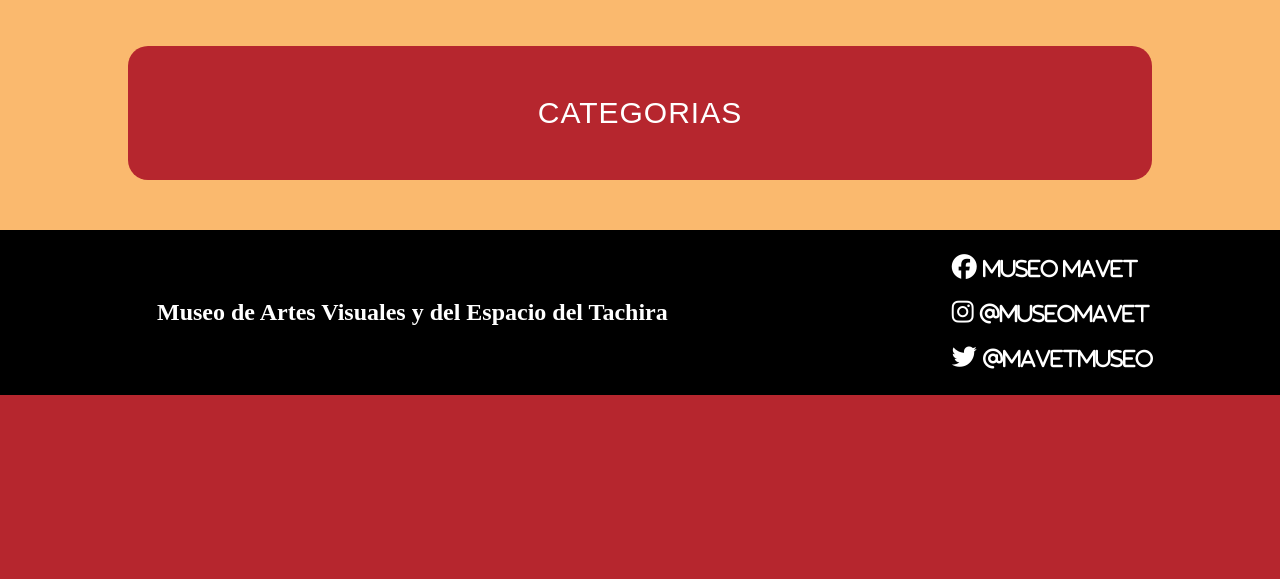
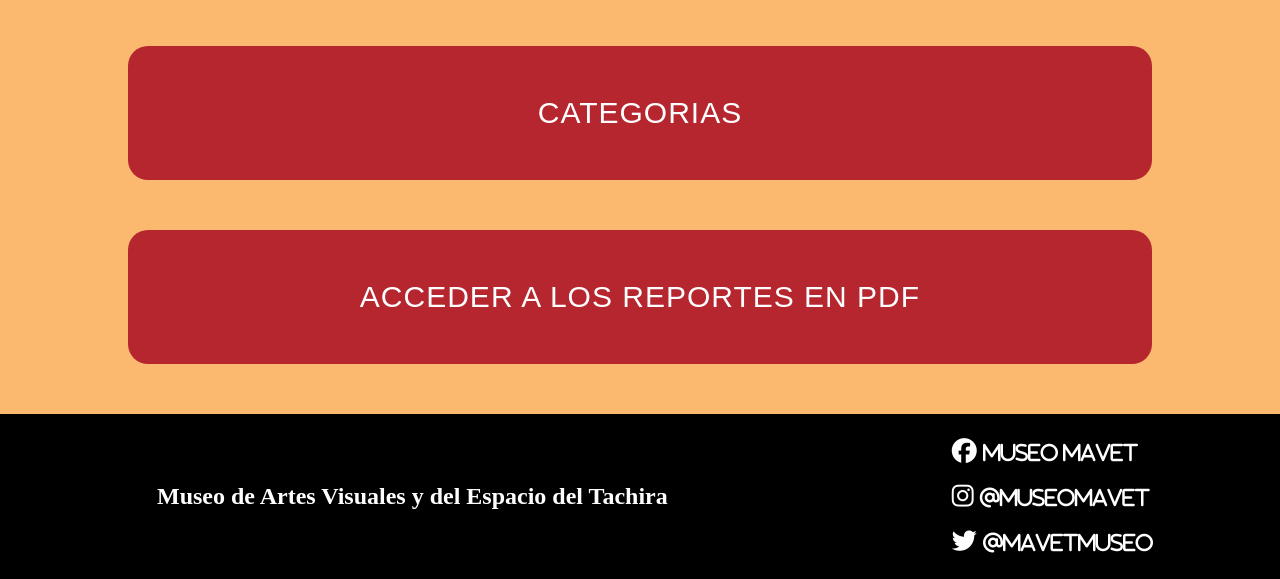
Before and after one commit to JDRL555/mavet-platform-app-web, a Flask app: template src/templates/admin.html in a window 1280 px wide. Shown: the part 819-1398 px from the top of the page. Before the commit the page ends 1214 px from the top, so only its background shows below. Run offline with Flask 3, Linux system fonts and the light colour scheme; the template is opened without the code that fills it, so the values that code supplies are empty; some libraries are stand-ins or nearby versions.

Commit message:
added the access to the Google drive folder PDF reports

```diff
--- a/src/static/js/admin.js
+++ b/src/static/js/admin.js
@@ -1,8 +1,11 @@
 const btns            = document.querySelectorAll(".admin_option") // opciones del admin
+const report_btn      = document.querySelector(".drive") // opcion para acceder a los reportes PDF
 const request_option  = document.querySelector(".request_option") // ver publicaciones solicitadas
 const modal_bg        = document.querySelector(".modal_bg") // ventana para mostrar registros
 
 request_option.addEventListener("click", () => window.location = "/post/request")
+
+report_btn.addEventListener("click", () => window.location.href = "https://drive.google.com/drive/folders/15rHza6q2PXrrcEnctiFHPSxF_tGqrfTF?usp=sharing")
 
 //recorre las entidades que el administrador puede manipular (usuarios, eventos, cursos y categorias)
 for (let i = 0; i < btns.length; i++) {
--- a/src/templates/admin.html
+++ b/src/templates/admin.html
@@ -20,6 +20,9 @@
       </button>
     </div>
   {% endfor %}
+    <div class="btn_container">
+      <button class="drive">Acceder a los reportes en PDF</button>
+    </div>
   <div class="modal_bg"></div>
 </main>
 {% endblock %}
```
